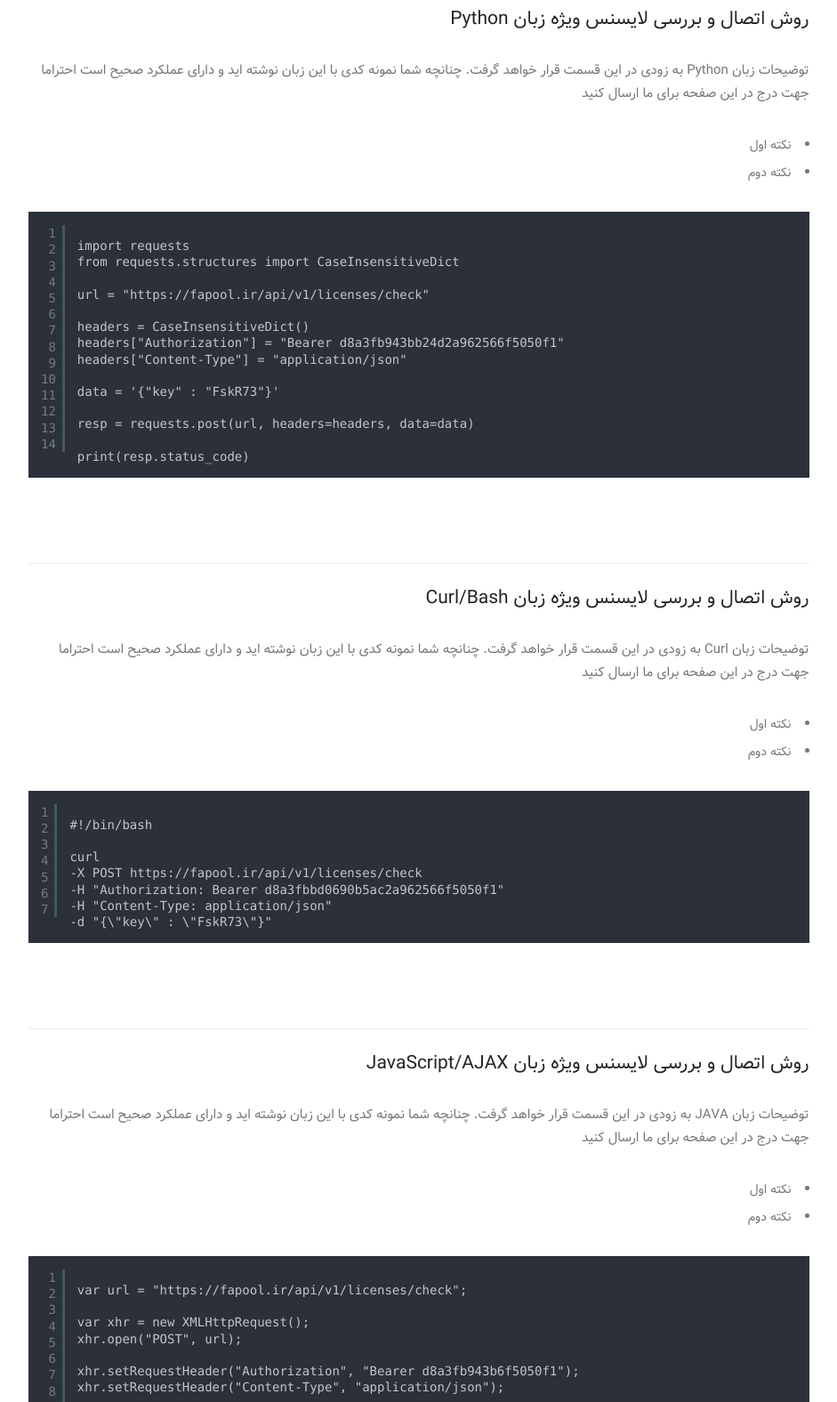
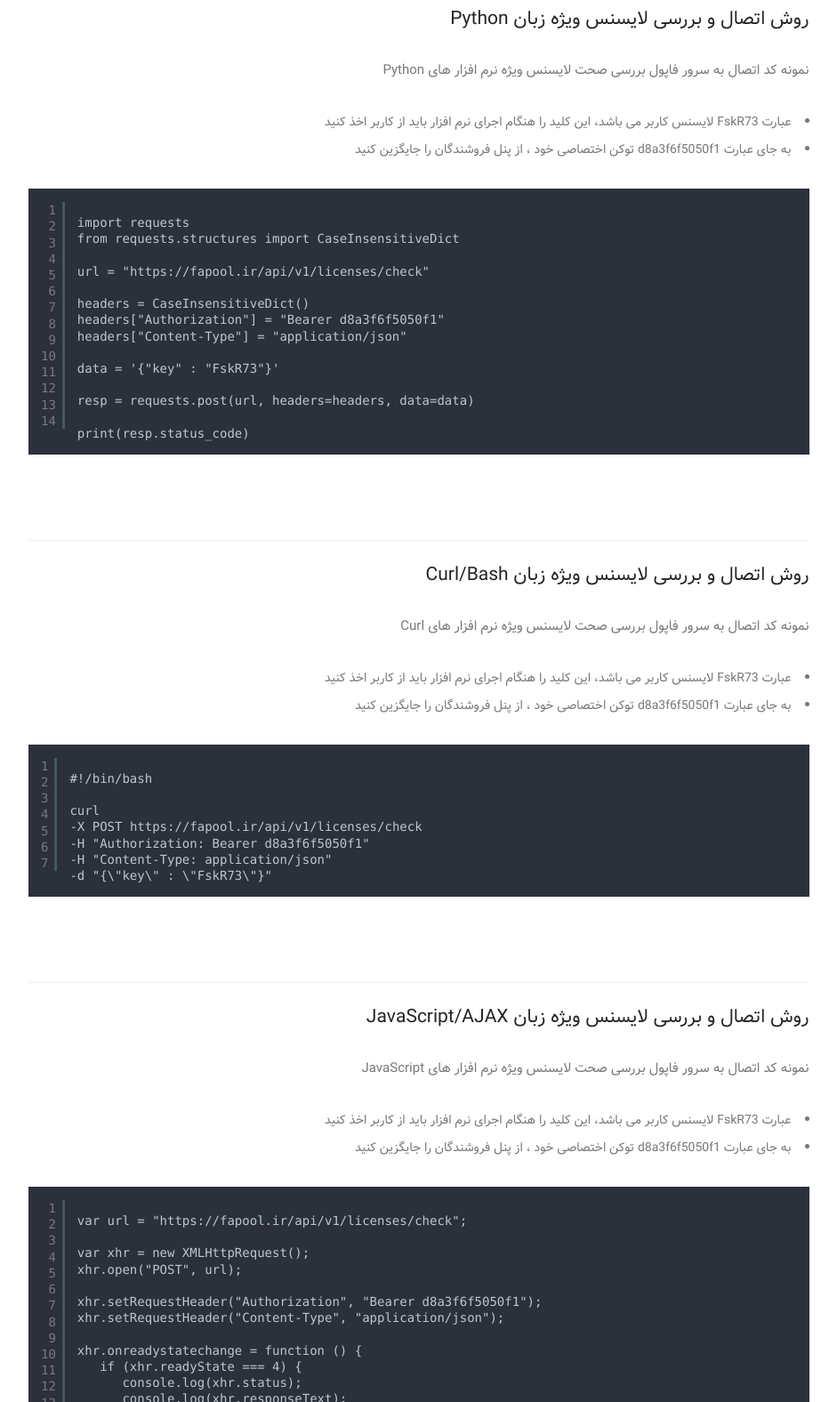
Before and after one commit to farhadtl/fapool-doc, a plain HTML site: page index.html in a window 1280 px wide. Shown: the part 5006-6582 px from the top of the page at 89% size, without its empty margins (23-964 px from the left). Drawn offline with nearby package versions, Linux system fonts and the light colour scheme; files whose address does not match are found by name.

Commit message:
Add files via upload

```diff
--- a/index.html
+++ b/index.html
@@ -349,9 +349,9 @@ var_dump($resp);
 
                             <br><br> <hr>
                             <h4 id="Python">روش اتصال و بررسی لایسنس ویژه زبان Python </h4>
-                            <p>توضیحات زبان Python به زودی در این قسمت قرار خواهد گرفت. چنانچه شما نمونه کدی با این زبان نوشته اید و دارای عملکرد صحیح است احتراما جهت درج در این صفحه برای ما ارسال کنید</p>
-                            <li>نکته اول</li>
-                            <li>نکته دوم</li>
+                            <p>نمونه کد اتصال به سرور فاپول بررسی صحت لایسنس ویژه نرم افزار های Python</p>
+                            <li>عبارت FskR73 لایسنس کاربر می باشد، این کلید را هنگام اجرای نرم افزار باید از کاربر اخذ کنید</li>
+                            <li>به جای عبارت d8a3f6f5050f1 توکن اختصاصی خود ، از پنل فروشندگان را جایگزین کنید</li>
                             <pre class="brush: html">
 import requests
 from requests.structures import CaseInsensitiveDict
@@ -359,7 +359,7 @@ from requests.structures import CaseInsensitiveDict
 url = "https://fapool.ir/api/v1/licenses/check"
 
 headers = CaseInsensitiveDict()
-headers["Authorization"] = "Bearer d8a3fb943bb24d2a962566f5050f1"
+headers["Authorization"] = "Bearer d8a3f6f5050f1"
 headers["Content-Type"] = "application/json"
 
 data = '{"key" : "FskR73"}'
@@ -371,31 +371,31 @@ print(resp.status_code)
                             <!-- end sample code -->
                             <br><br> <hr>
                             <h4 id="Curl">روش اتصال و بررسی لایسنس ویژه زبان Curl/Bash </h4>
-                            <p>توضیحات زبان Curl به زودی در این قسمت قرار خواهد گرفت. چنانچه شما نمونه کدی با این زبان نوشته اید و دارای عملکرد صحیح است احتراما جهت درج در این صفحه برای ما ارسال کنید</p>
-                            <li>نکته اول</li>
-                            <li>نکته دوم</li>
+                            <p>نمونه کد اتصال به سرور فاپول بررسی صحت لایسنس ویژه نرم افزار های Curl</p>
+                            <li>عبارت FskR73 لایسنس کاربر می باشد، این کلید را هنگام اجرای نرم افزار باید از کاربر اخذ کنید</li>
+                            <li>به جای عبارت d8a3f6f5050f1 توکن اختصاصی خود ، از پنل فروشندگان را جایگزین کنید</li>
                             <pre class="brush: html">
 #!/bin/bash
 
 curl
 -X POST https://fapool.ir/api/v1/licenses/check
--H "Authorization: Bearer d8a3fbbd0690b5ac2a962566f5050f1"
+-H "Authorization: Bearer d8a3f6f5050f1"
 -H "Content-Type: application/json"
 -d "{\"key\" : \"FskR73\"}"
                                 </pre>
                             <!-- end sample code -->
                             <br><br> <hr>
                             <h4 id="JavaScript">روش اتصال و بررسی لایسنس ویژه زبان JavaScript/AJAX </h4>
-                            <p>توضیحات زبان JAVA به زودی در این قسمت قرار خواهد گرفت. چنانچه شما نمونه کدی با این زبان نوشته اید و دارای عملکرد صحیح است احتراما جهت درج در این صفحه برای ما ارسال کنید</p>
-                            <li>نکته اول</li>
-                            <li>نکته دوم</li>
+                            <p>نمونه کد اتصال به سرور فاپول بررسی صحت لایسنس ویژه نرم افزار های JavaScript</p>
+                            <li>عبارت FskR73 لایسنس کاربر می باشد، این کلید را هنگام اجرای نرم افزار باید از کاربر اخذ کنید</li>
+                            <li>به جای عبارت d8a3f6f5050f1 توکن اختصاصی خود ، از پنل فروشندگان را جایگزین کنید</li>
                             <pre class="brush: html">
 var url = "https://fapool.ir/api/v1/licenses/check";
 
 var xhr = new XMLHttpRequest();
 xhr.open("POST", url);
 
-xhr.setRequestHeader("Authorization", "Bearer d8a3fb943b6f5050f1");
+xhr.setRequestHeader("Authorization", "Bearer d8a3f6f5050f1");
 xhr.setRequestHeader("Content-Type", "application/json");
 
 xhr.onreadystatechange = function () {
@@ -410,15 +410,15 @@ xhr.send(data);
                             <!-- end sample code -->
                             <br><br> <hr>
                             <h4 id="JAVA">روش اتصال و بررسی لایسنس ویژه زبان JAVA </h4>
-                            <p>توضیحات زبان JAVA به زودی در این قسمت قرار خواهد گرفت. چنانچه شما نمونه کدی با این زبان نوشته اید و دارای عملکرد صحیح است احتراما جهت درج در این صفحه برای ما ارسال کنید</p>
-                            <li>نکته اول</li>
-                            <li>نکته دوم</li>
+                            <p>نمونه کد اتصال به سرور فاپول بررسی صحت لایسنس ویژه نرم افزار های JAVA</p>
+                            <li>عبارت FskR73 لایسنس کاربر می باشد، این کلید را هنگام اجرای نرم افزار باید از کاربر اخذ کنید</li>
+                            <li>به جای عبارت d8a3f6f5050f1 توکن اختصاصی خود ، از پنل فروشندگان را جایگزین کنید</li>
                             <pre class="brush: html">
 URL url = new URL("https://fapool.ir/api/v1/licenses/check");
 HttpURLConnection http = (HttpURLConnection)url.openConnection();
 http.setRequestMethod("POST");
 http.setDoOutput(true);
-http.setRequestProperty("Authorization", "Bearer d8a3fb943bb66f5050f1");
+http.setRequestProperty("Authorization", "Bearer d8a3f6f5050f1");
 http.setRequestProperty("Content-Type", "application/json");
 
 String data = "{\"key\" : \"FskR73\"}";
@@ -435,16 +435,16 @@ http.disconnect();
 
                             <br><br> <hr>
                             <h4 id="Cnet">روش اتصال و بررسی لایسنس ویژه زبان C#/NET </h4>
-                            <p>توضیحات زبان C#/NET به زودی در این قسمت قرار خواهد گرفت. چنانچه شما نمونه کدی با این زبان نوشته اید و دارای عملکرد صحیح است احتراما جهت درج در این صفحه برای ما ارسال کنید</p>
-                            <li>نکته اول</li>
-                            <li>نکته دوم</li>
+                            <p>نمونه کد اتصال به سرور فاپول بررسی صحت لایسنس ویژه نرم افزار های C#/NET</p>
+                            <li>عبارت FskR73 لایسنس کاربر می باشد، این کلید را هنگام اجرای نرم افزار باید از کاربر اخذ کنید</li>
+                            <li>به جای عبارت d8a3f6f5050f1 توکن اختصاصی خود ، از پنل فروشندگان را جایگزین کنید</li>
                             <pre class="brush: html">
 var url = "https://fapool.ir/api/v1/licenses/check";
 
 var httpRequest = (HttpWebRequest)WebRequest.Create(url);
 httpRequest.Method = "POST";
 
-httpRequest.Headers["Authorization"] = "Bearer d8a3fb990b5ac2a962566f5050f1";
+httpRequest.Headers["Authorization"] = "Bearer d8a3f6f5050f1";
 httpRequest.ContentType = "application/json";
 
 var data = "{\"key\" : \"FskR73\"}";
```
